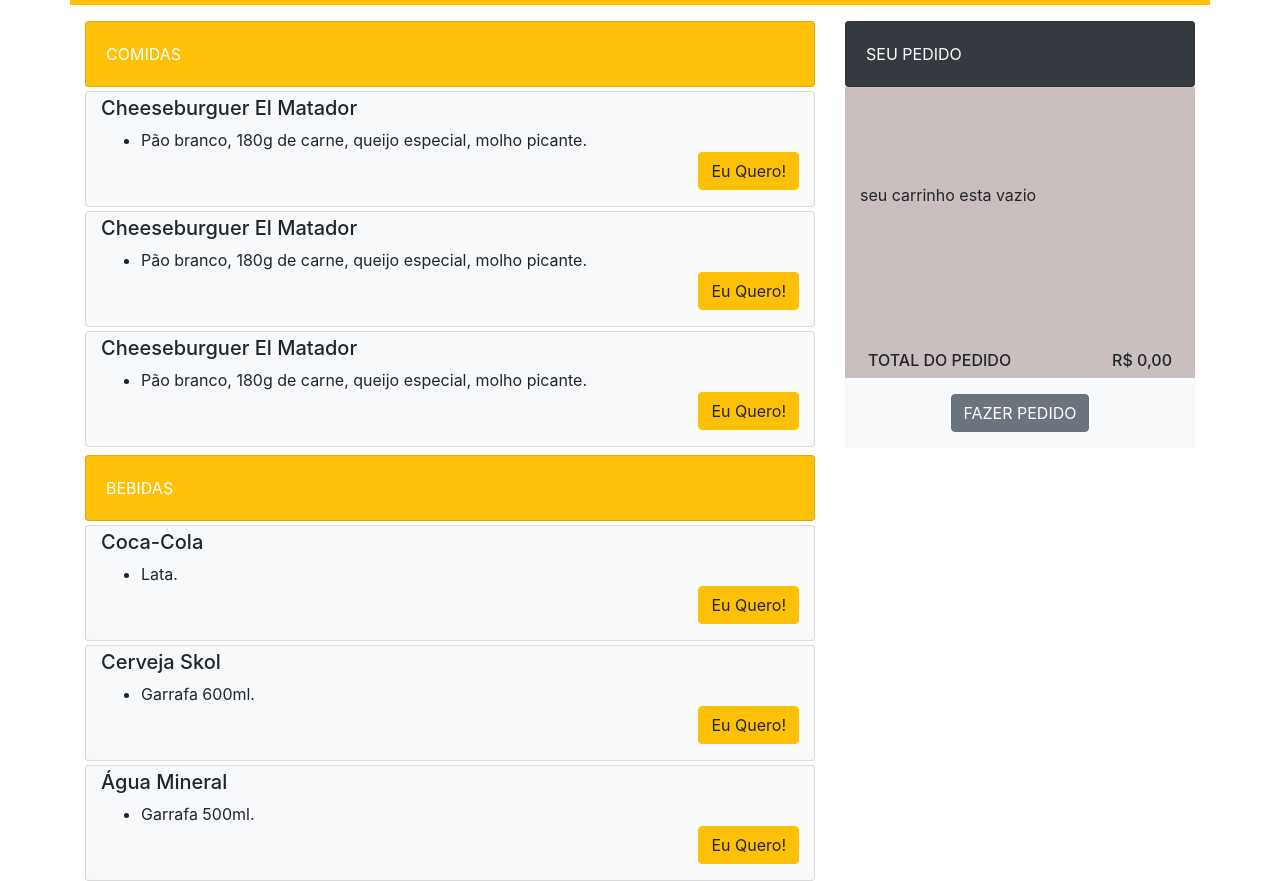
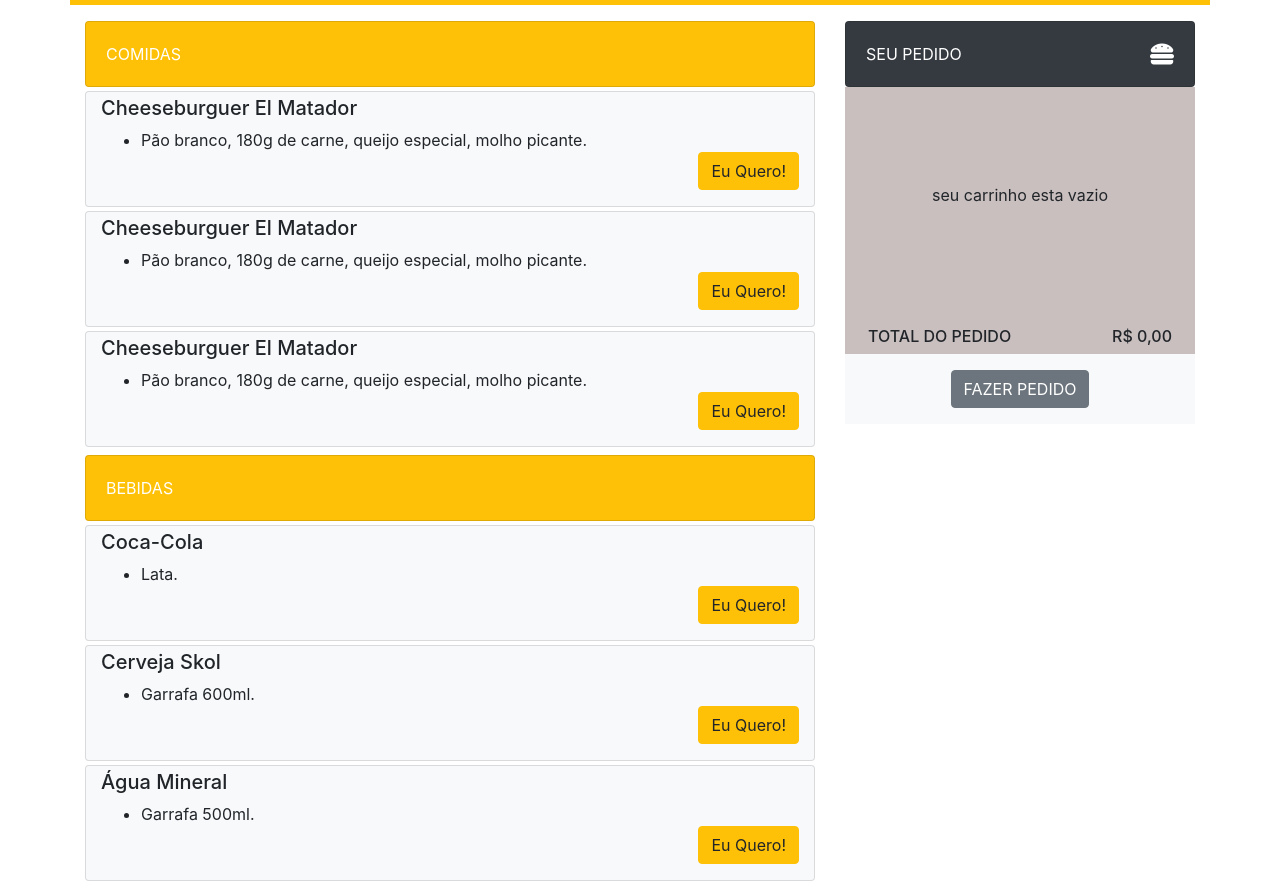
Before and after one commit to eduardobaruch/cardapio-online, a plain HTML site: page index.html in a window 1280 px wide. Shown: the part 57-938 px from the top of the page. Drawn offline with nearby package versions, Linux system fonts and the light colour scheme.

Commit message:
Update index.html

```diff
--- a/index.html
+++ b/index.html
@@ -7,6 +7,8 @@
     <script src="https://ajax.googleapis.com/ajax/libs/jquery/3.5.1/jquery.min.js"></script>
     <script src="https://cdnjs.cloudflare.com/ajax/libs/popper.js/1.16.0/umd/popper.min.js"></script>
     <script src="https://maxcdn.bootstrapcdn.com/bootstrap/4.5.2/js/bootstrap.min.js"></script>
+    <!-- LINK PARA ICONS -->
+    <link rel="stylesheet" href="https://use.fontawesome.com/releases/v5.7.0/css/all.css" integrity="sha384-lZN37f5QGtY3VHgisS14W3ExzMWZxybE1SJSEsQp9S+oqd12jhcu+A56Ebc1zFSJ" crossorigin="anonymous">
     <title>EVA Lanches</title>
 </head>
 <body background="imagens/hamburgerbg.jpg" >
@@ -160,12 +162,14 @@
 
                 <!-- CARRINHO HEADER -->
                 <div class="col-md-4">
-                    <div class="card bg-dark text-white card-body">SEU PEDIDO</div>
+                    <div class="card bg-dark text-white card-body">SEU PEDIDO
+                        <div class="card-img-overlay"><i class="fas fa-hamburger float-right"style='font-size:24px'></i></div>
+                    </div>
 
                 <!-- CARRINHO ITENS -->
                 <div class="container" style="background-color: #c9bfbf">
-                    <div class="carrinho-vazio">
-                        <br><br><br><br><p class="justify-content-center">seu carrinho esta vazio</p>  <br><br><br><br><br>
+                    <div class="row justify-content-center carrinho-vazio">
+                        <p><br><br><br><br>seu carrinho esta vazio  <br><br><br><br><br></p>
                     </div>
                 </div>
 
```
